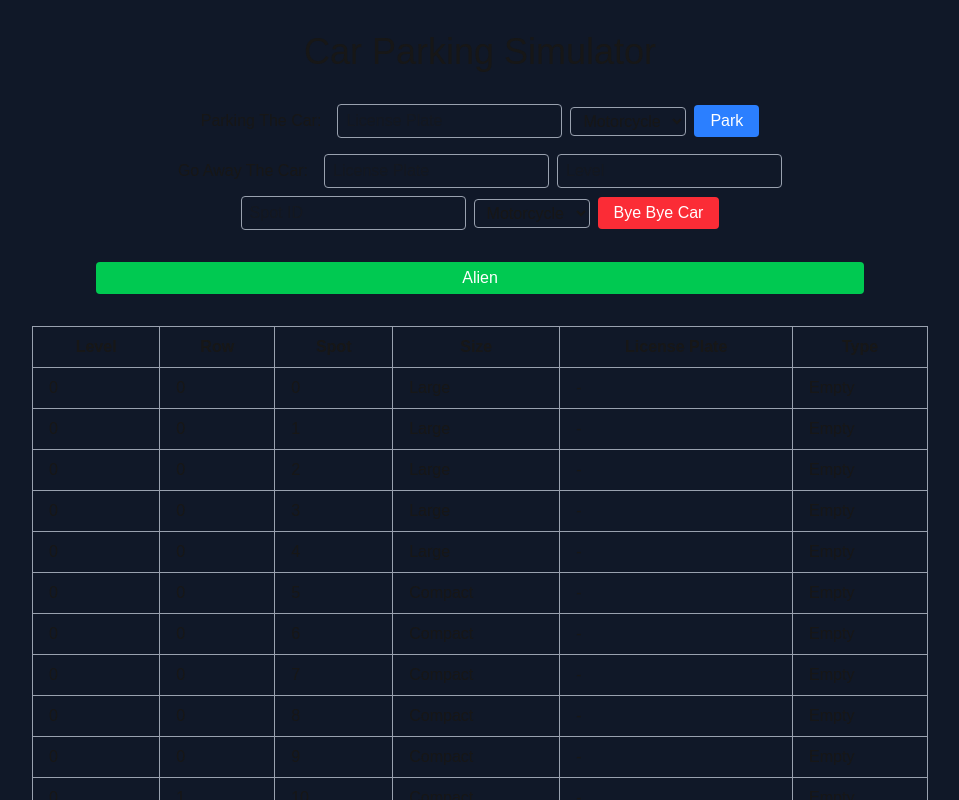
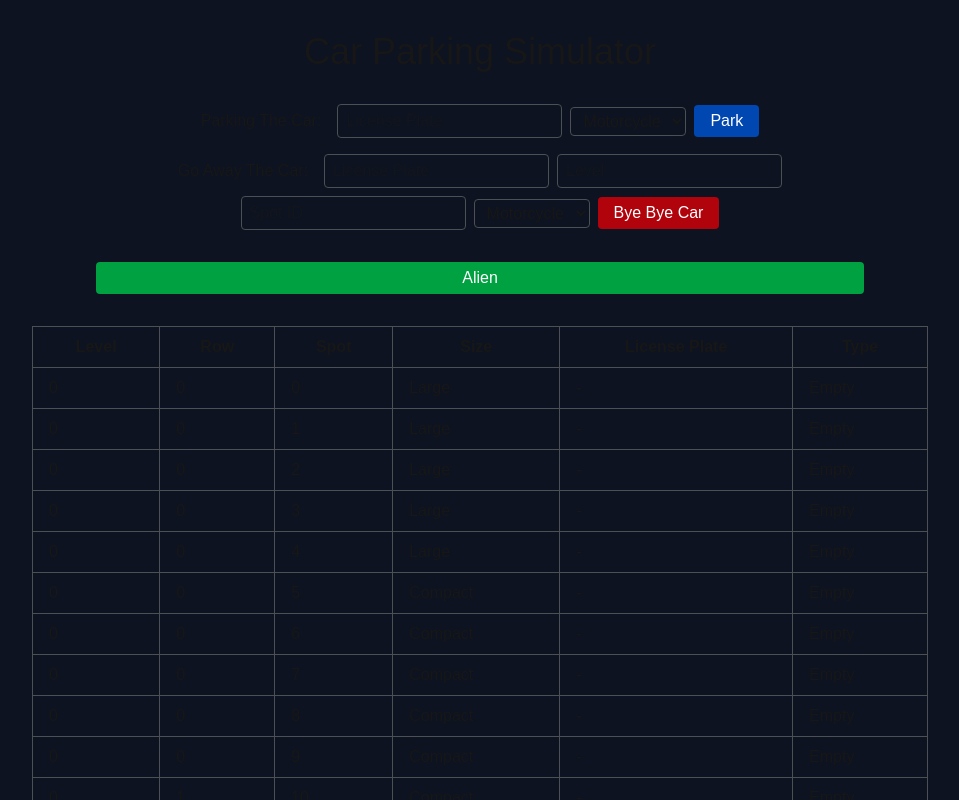
Before and after one commit to Ichi1234/parking-lot, a Next.js app: page / in a window 1280 px wide. Shown: the top 800 px of the page, without its empty margins (160-1119 px from the left). Built offline with nearby package versions, Linux system fonts and the light colour scheme; no server answers; the database is empty.

Commit message:
style: change the color to be darker

```diff
--- a/pages/index.js
+++ b/pages/index.js
@@ -86,38 +86,38 @@ export default function ParkingForm() {
   };
 
   return (
-    <div className="bg-gray-900 pd-60 flex flex-col items-center justify-center min-h-screen">
+    <div className="bg-[#0d1320] pd-60 flex flex-col items-center justify-center min-h-screen">
       <h1 className="text-center text-4xl py-8">Car Parking Simulator</h1>
 
       <div className="flex flex-col w-full max-w-3xl">
         {/* Parking Form */}
         <div className="flex flex-wrap gap-2 mb-4 items-center justify-center">
           <h3 className="mr-2">Parking The Car: </h3>
-          <input type="text" name="licensePlate" placeholder="License Plate" value={form.licensePlate} onChange={handleChange} className="border border-gray-400 px-2 py-1 rounded" />
-          <select name="carType" id="carType" value={form.carType} onChange={handleChange} className="border border-gray-400 px-2 py-1 rounded">
+          <input type="text" name="licensePlate" placeholder="License Plate" value={form.licensePlate} onChange={handleChange} className="border border-[#4a5053] px-2 py-1 rounded" />
+          <select name="carType" id="carType" value={form.carType} onChange={handleChange} className="border border-[#4a5053] px-2 py-1 rounded">
             <option className="bg-gray-800" value="Motorcycle">Motorcycle</option>
             <option className="bg-gray-800" value="Car">Car</option>
             <option className="bg-gray-800" value="Bus">Bus</option>
           </select>
-          <button onClick={handleSubmit} className="px-4 py-1 bg-blue-500 text-white rounded">Park</button>
+          <button onClick={handleSubmit} className="px-4 py-1 bg-[#0047b2] text-white rounded">Park</button>
         </div>
 
         {/* Remove Car Form */}
         <div className="flex flex-wrap gap-2 mb-8 items-center justify-center">
           <h3 className="mr-2">Go Away The Car:</h3>
-          <input type="text" name="licensePlate" placeholder="License Plate" value={goAwayForm.licensePlate} onChange={handleGoAwayChange} className="border border-gray-400 px-2 py-1 rounded" />
-          <input type="text" name="floor" placeholder="Level" value={goAwayForm.floor} onChange={handleGoAwayChange} className="border border-gray-400 px-2 py-1 rounded" />
-          <input type="text" name="spotID" placeholder="Spot ID" value={goAwayForm.spotID} onChange={handleGoAwayChange} className="border border-gray-400 px-2 py-1 rounded" />
-          <select name="carType" id="carType" value={goAwayForm.carType} onChange={handleGoAwayChange} className="border border-gray-400 px-2 py-1 rounded">
+          <input type="text" name="licensePlate" placeholder="License Plate" value={goAwayForm.licensePlate} onChange={handleGoAwayChange} className="border border-[#4a5053] px-2 py-1 rounded" />
+          <input type="text" name="floor" placeholder="Level" value={goAwayForm.floor} onChange={handleGoAwayChange} className="border border-[#4a5053] px-2 py-1 rounded" />
+          <input type="text" name="spotID" placeholder="Spot ID" value={goAwayForm.spotID} onChange={handleGoAwayChange} className="border border-[#4a5053] px-2 py-1 rounded" />
+          <select name="carType" id="carType" value={goAwayForm.carType} onChange={handleGoAwayChange} className="border border-[#4a5053] px-2 py-1 rounded">
             <option className="bg-gray-800" value="Motorcycle">Motorcycle</option>
             <option className="bg-gray-800" value="Car">Car</option>
             <option className="bg-gray-800" value="Bus">Bus</option>
           </select>
-          <button onClick={carGoSubmit} className="px-4 py-1 bg-red-500 text-white rounded">Bye Bye Car</button>
+          <button onClick={carGoSubmit} className="px-4 py-1 bg-[#b1030c] text-white rounded">Bye Bye Car</button>
         </div>
 
         {/* Alien Button */}
-        <button onClick={handleAlienClick} className="px-4 py-1 bg-green-500 text-white rounded">Alien</button>
+        <button onClick={handleAlienClick} className="px-4 py-1 bg-[#00a141] text-white rounded">Alien</button>
 
         {/* Image Display with onAnimationComplete */}
         <AnimatePresence>
@@ -149,27 +149,27 @@ export default function ParkingForm() {
 
       {/* Parking Table */}
       <div className="w-full max-w-4xl overflow-x-auto mt-8">
-        <table className="border-collapse border border-gray-400 w-full">
+        <table className="border-collapse border border-[#4a5053] w-full">
           <thead>
             <tr>
-              <th className="border border-gray-400 px-4 py-2">Level</th>
-              <th className="border border-gray-400 px-4 py-2">Row</th>
-              <th className="border border-gray-400 px-4 py-2">Spot</th>
-              <th className="border border-gray-400 px-4 py-2">Size</th>
-              <th className="border border-gray-400 px-4 py-2">License Plate</th>
-              <th className="border border-gray-400 px-4 py-2">Type</th>
+              <th className="border border-[#4a5053] px-4 py-2">Level</th>
+              <th className="border border-[#4a5053] px-4 py-2">Row</th>
+              <th className="border border-[#4a5053] px-4 py-2">Spot</th>
+              <th className="border border-[#4a5053] px-4 py-2">Size</th>
+              <th className="border border-[#4a5053] px-4 py-2">License Plate</th>
+              <th className="border border-[#4a5053] px-4 py-2">Type</th>
             </tr>
           </thead>
           <tbody>
             {vehicle.map((floorData, floorIndex) =>
               floorData.map((spot, spotIndex) => (
-                <tr key={`${floorIndex}-${spotIndex}`} className="border border-gray-400">
-                  <td className="border border-gray-400 px-4 py-2">{spot.floor}</td>
-                  <td className="border border-gray-400 px-4 py-2">{spot.row}</td>
-                  <td className="border border-gray-400 px-4 py-2">{spot.spotID}</td>
-                  <td className="border border-gray-400 px-4 py-2">{spot.spotSize}</td>
-                  <td className="border border-gray-400 px-4 py-2">{spot.licensePlate}</td>
-                  <td className="border border-gray-400 px-4 py-2">{spot.carType}</td>
+                <tr key={`${floorIndex}-${spotIndex}`} className="border border-[#4a5053]">
+                  <td className="border border-[#4a5053] px-4 py-2">{spot.floor}</td>
+                  <td className="border border-[#4a5053] px-4 py-2">{spot.row}</td>
+                  <td className="border border-[#4a5053] px-4 py-2">{spot.spotID}</td>
+                  <td className="border border-[#4a5053] px-4 py-2">{spot.spotSize}</td>
+                  <td className="border border-[#4a5053] px-4 py-2">{spot.licensePlate}</td>
+                  <td className="border border-[#4a5053] px-4 py-2">{spot.carType}</td>
                 </tr>
               ))
             )}
```
